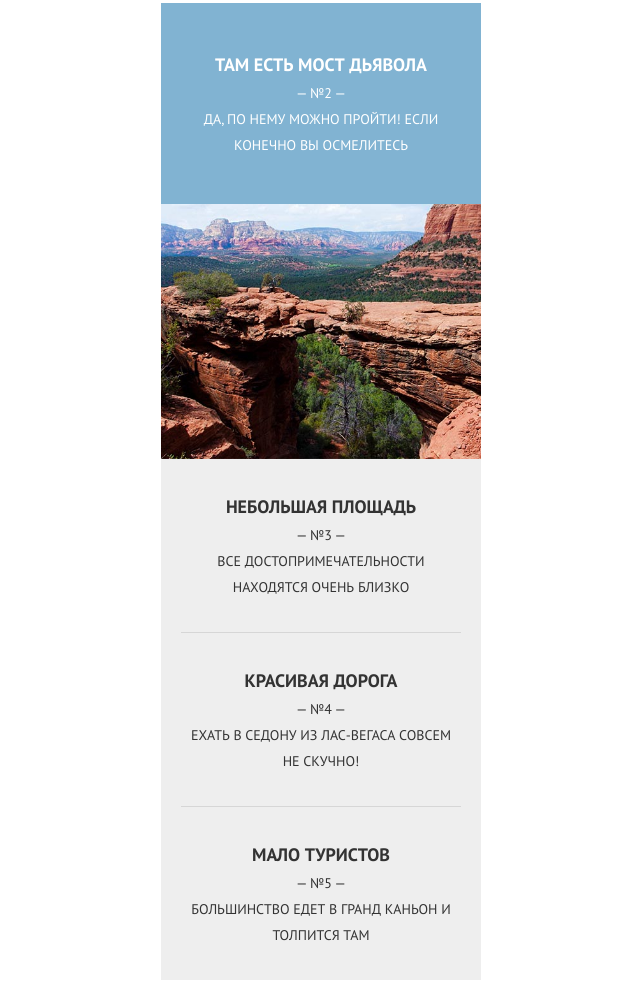
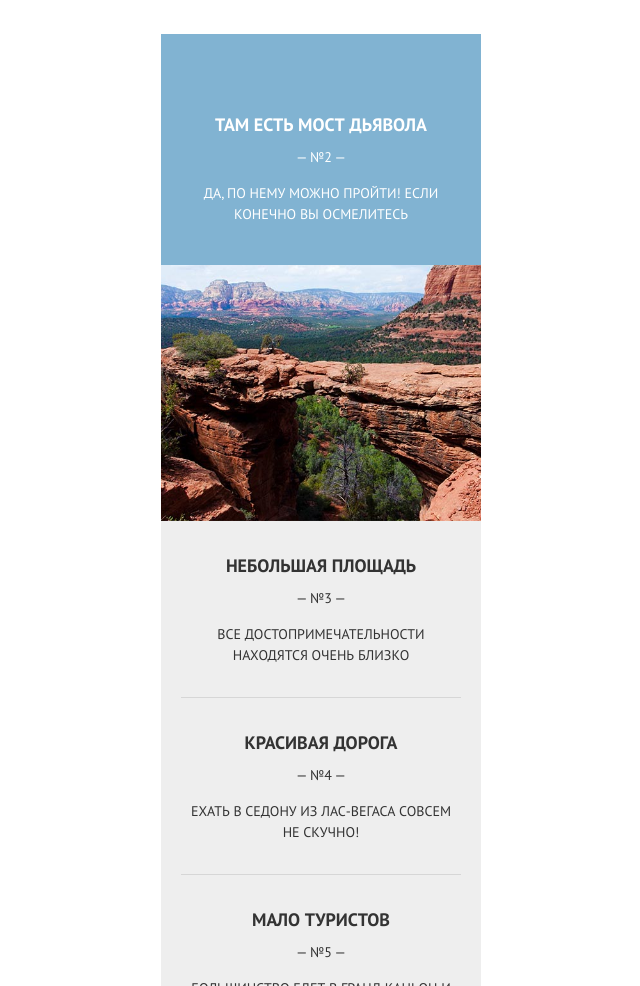
Before and after one commit to VikingRock/86999-sedona, a website: page index.html in a window 1280 px wide. Shown: the part 1814-2800 px from the top of the page, without its empty margins (319-959 px from the left). Drawn offline with nearby package versions, Linux system fonts and the light colour scheme; files that its build step writes are made by us from their sources.

Commit message:
reason-container - pixel perfect

```diff
--- a/index.html
+++ b/index.html
@@ -54,7 +54,7 @@
       <div class="reason-container  reason-container--angled">
         <section class="reason">
           <p class="feature">настоящий городок</p>
-          <p>— №1 —</p>
+          <p class="reason__number">— №1 —</p>
           <p>седона не атракцион для туристов, там течет своя жизнь</p>
         </section>
         <div class="reason-container__photo-wrapper">
@@ -82,7 +82,7 @@
       <div class="reason-container">
         <section class="reason">
           <p class="feature">там есть мост дьявола</p>
-          <p>— №2 —</p>
+          <p class="reason__number">— №2 —</p>
           <p>да, по нему можно пройти! если конечно вы осмелитесь</p>
         </section>
 
@@ -96,17 +96,17 @@
       <div class="reason-container  reason-container--alternative-bg">
         <section class="reason  reason--plain">
           <p class="feature">небольшая площадь</p>
-          <p>— №3 —</p>
+          <p class="reason__number">— №3 —</p>
           <p>все достопримечательности находятся очень близко</p>
         </section>
         <section class="reason  reason--plain">
           <p class="feature">красивая дорога</p>
-          <p>— №4 —</p>
+          <p class="reason__number">— №4 —</p>
           <p>ехать в седону из лас-вегаса  совсем не скучно!</p>
         </section>
         <section class="reason  reason--plain">
           <p class="feature">мало туристов</p>
-          <p>— №5 —</p>
+          <p class="reason__number">— №5 —</p>
           <p>большинство едет в гранд каньон и толпится там</p>
         </section>
       </div>
--- a/less/components/common.less
+++ b/less/components/common.less
@@ -52,4 +52,5 @@ ul {
 .feature {
   font-size: @font-size--h2;
   font-weight: @font-weight--h2;
+  //margin-bottom: 3px;
 }
--- a/less/components/reason-container.less
+++ b/less/components/reason-container.less
@@ -15,7 +15,7 @@
   &__photo-wrapper {
     margin: 0 auto;
     width: 320px;
-    height: 255px;
+    height: 256px;
     overflow: hidden;
     position: relative;
   }
@@ -24,7 +24,7 @@
     width: 200%;
     height: 100%;
     position: absolute;
-    left: -50%;
+    left: -52.5%;
 
     &--left-25 {
       left: -25%;
--- a/less/components/reason.less
+++ b/less/components/reason.less
@@ -1,5 +1,13 @@
 .reason {
-  padding: 45px @container-padding--mobile;
+  padding: 77px @container-padding--mobile 40px;
+
+  p {
+    line-height: @line-height--alternate;
+  }
+
+  &__number {
+    margin: 9px 0 15px;
+  }
 
   &--plain {
     padding: 31px 0;
--- a/less/variables.less
+++ b/less/variables.less
@@ -32,3 +32,4 @@
 @line-height: 1;
 @line-height--h2: 1.44;
 @line-height--text: 1.85;
+@line-height--alternate: 1.5;
```
